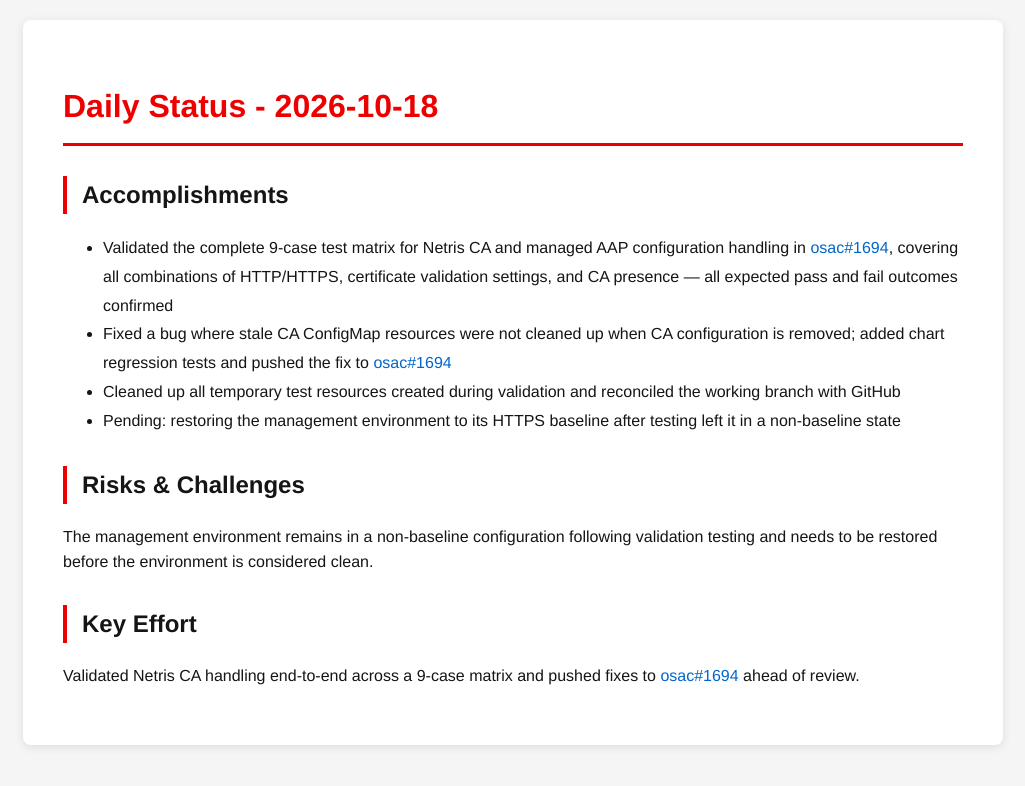
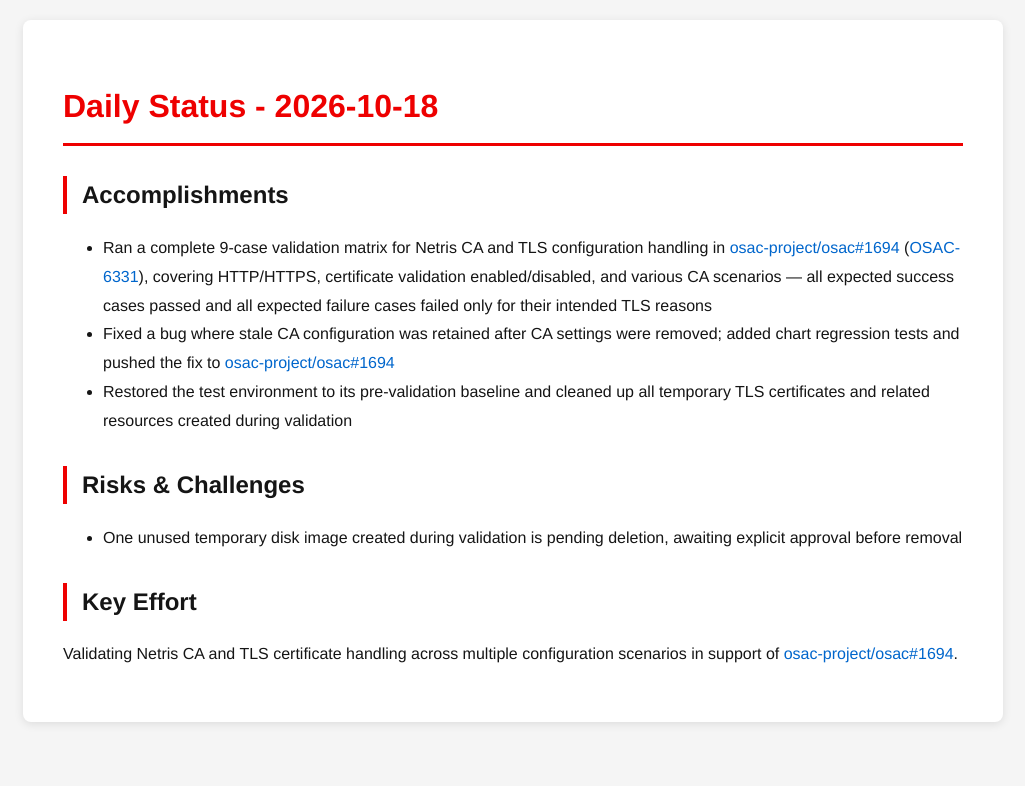
Before and after one commit to tzvatot/daily-status, a Jekyll site: the page built from 2026-10-18.md, in a window 1280 px wide. Shown: the top 786 px of the page, without its empty margins (127-1152 px from the left). Built offline with Jekyll 4.4.1, drawn with Linux system fonts in a browser that asks for light colours.

Commit message:
Daily status update - 2026-10-18

```diff
--- a/2026-10-18.md
+++ b/2026-10-18.md
@@ -7,13 +7,12 @@
 # Daily Status - 2026-10-18
 
 ## Accomplishments
-- Validated the complete 9-case test matrix for Netris CA and managed AAP configuration handling in [osac#1694](https://github.com/osac-project/osac/pull/1694), covering all combinations of HTTP/HTTPS, certificate validation settings, and CA presence — all expected pass and fail outcomes confirmed
-- Fixed a bug where stale CA ConfigMap resources were not cleaned up when CA configuration is removed; added chart regression tests and pushed the fix to [osac#1694](https://github.com/osac-project/osac/pull/1694)
-- Cleaned up all temporary test resources created during validation and reconciled the working branch with GitHub
-- Pending: restoring the management environment to its HTTPS baseline after testing left it in a non-baseline state
+- Ran a complete 9-case validation matrix for Netris CA and TLS configuration handling in [osac-project/osac#1694](https://github.com/osac-project/osac/pull/1694) ([OSAC-6331](https://redhat.atlassian.net/browse/OSAC-6331)), covering HTTP/HTTPS, certificate validation enabled/disabled, and various CA scenarios — all expected success cases passed and all expected failure cases failed only for their intended TLS reasons
+- Fixed a bug where stale CA configuration was retained after CA settings were removed; added chart regression tests and pushed the fix to [osac-project/osac#1694](https://github.com/osac-project/osac/pull/1694)
+- Restored the test environment to its pre-validation baseline and cleaned up all temporary TLS certificates and related resources created during validation
 
 ## Risks & Challenges
-The management environment remains in a non-baseline configuration following validation testing and needs to be restored before the environment is considered clean.
+- One unused temporary disk image created during validation is pending deletion, awaiting explicit approval before removal
 
 ## Key Effort
-Validated Netris CA handling end-to-end across a 9-case matrix and pushed fixes to [osac#1694](https://github.com/osac-project/osac/pull/1694) ahead of review.
+Validating Netris CA and TLS certificate handling across multiple configuration scenarios in support of [osac-project/osac#1694](https://github.com/osac-project/osac/pull/1694).
```
